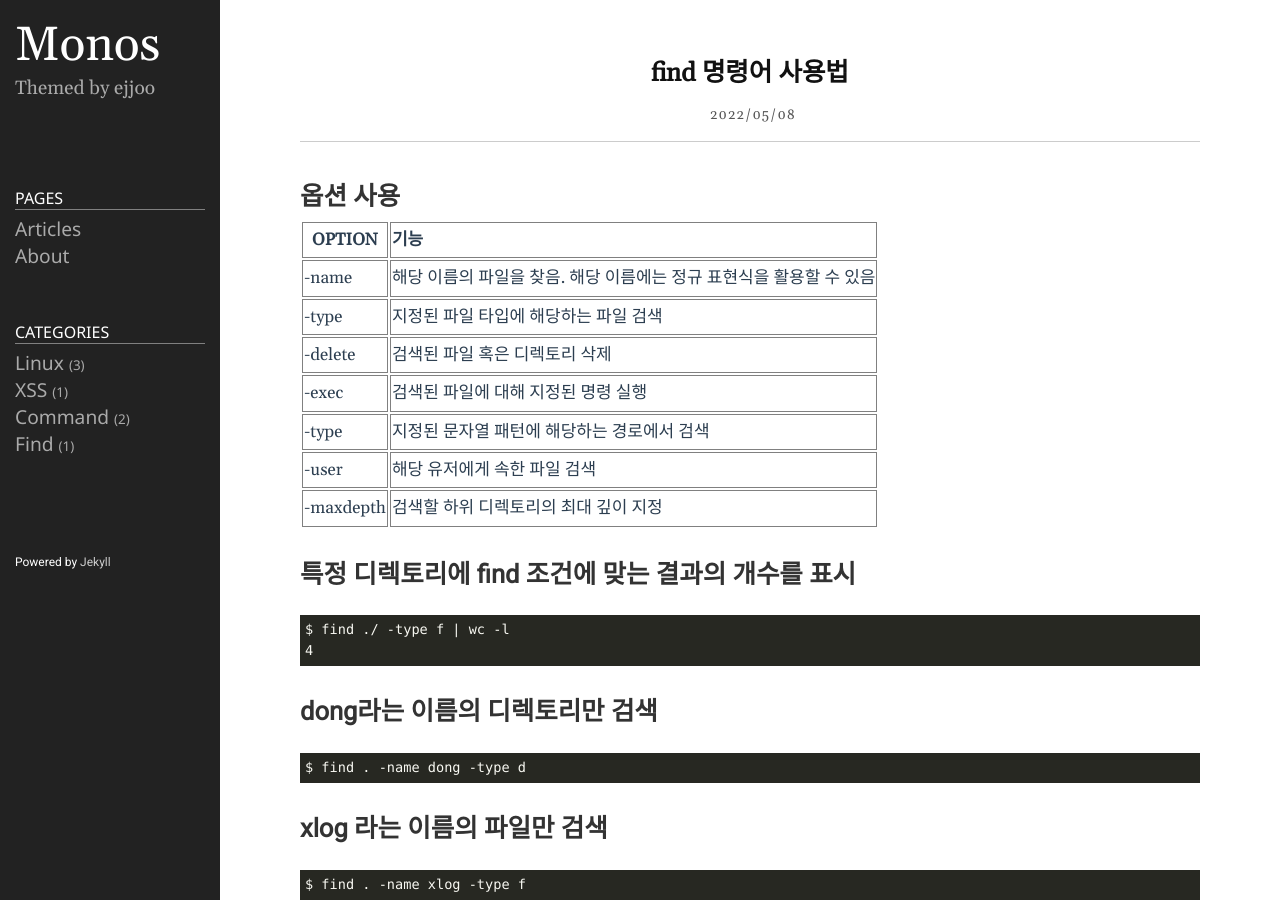
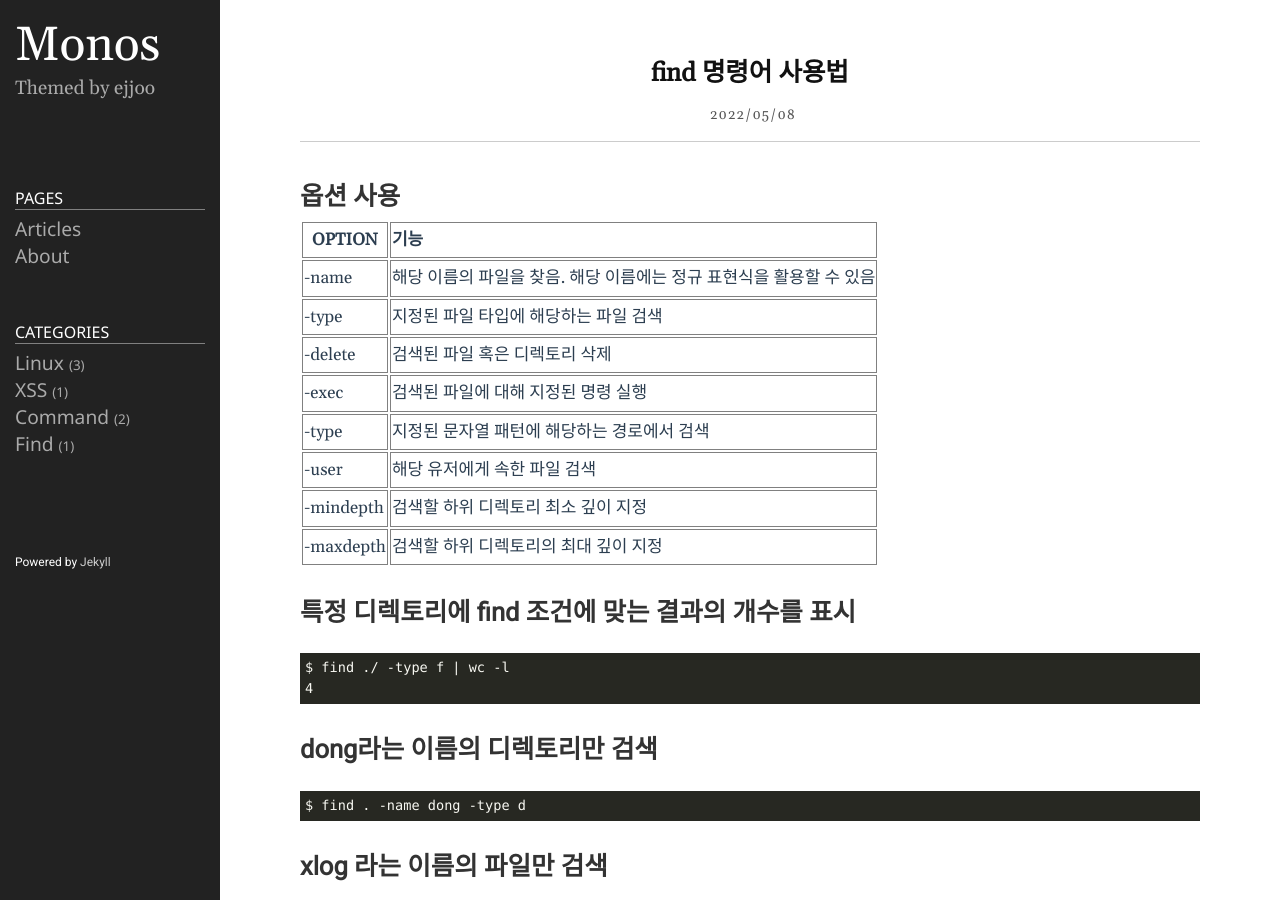
Before and after one commit to testall0836/testall0836.github.io, a Jekyll site: the page built from _posts/2022-05-08-post.markdown, in a window 1280 px wide and 900 px high. Built offline with Jekyll 4.4.1, drawn with Linux system fonts in a browser that asks for light colours.

Commit message:
update post

```diff
--- a/_posts/2022-05-08-post.markdown
+++ b/_posts/2022-05-08-post.markdown
@@ -16,6 +16,7 @@ categories: command linux find
 | -exec        |      검색된 파일에 대해 지정된 명령 실행             |
 | -type        |      지정된 문자열 패턴에 해당하는 경로에서 검색             |
 | -user        |      해당 유저에게 속한 파일 검색             |
+| -mindepth       |      검색할 하위 디렉토리 최소 깊이 지정             |
 | -maxdepth       |      검색할 하위 디렉토리의 최대 깊이 지정             |
 
 ## 특정 디렉토리에 find 조건에 맞는 결과의 개수를 표시
```
